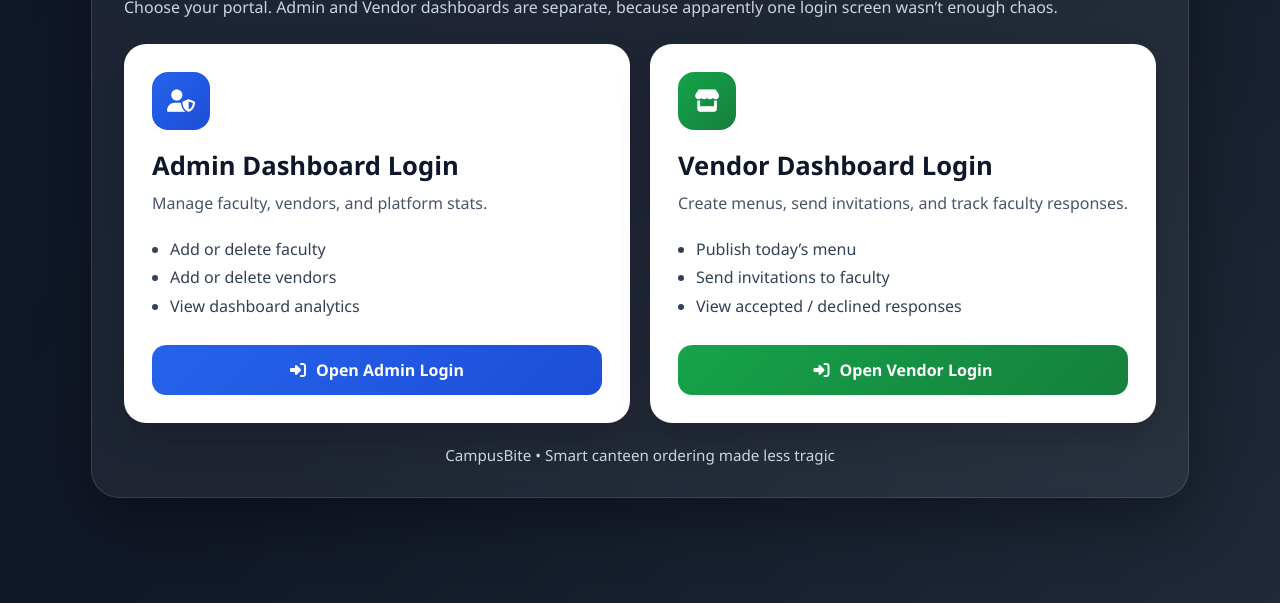
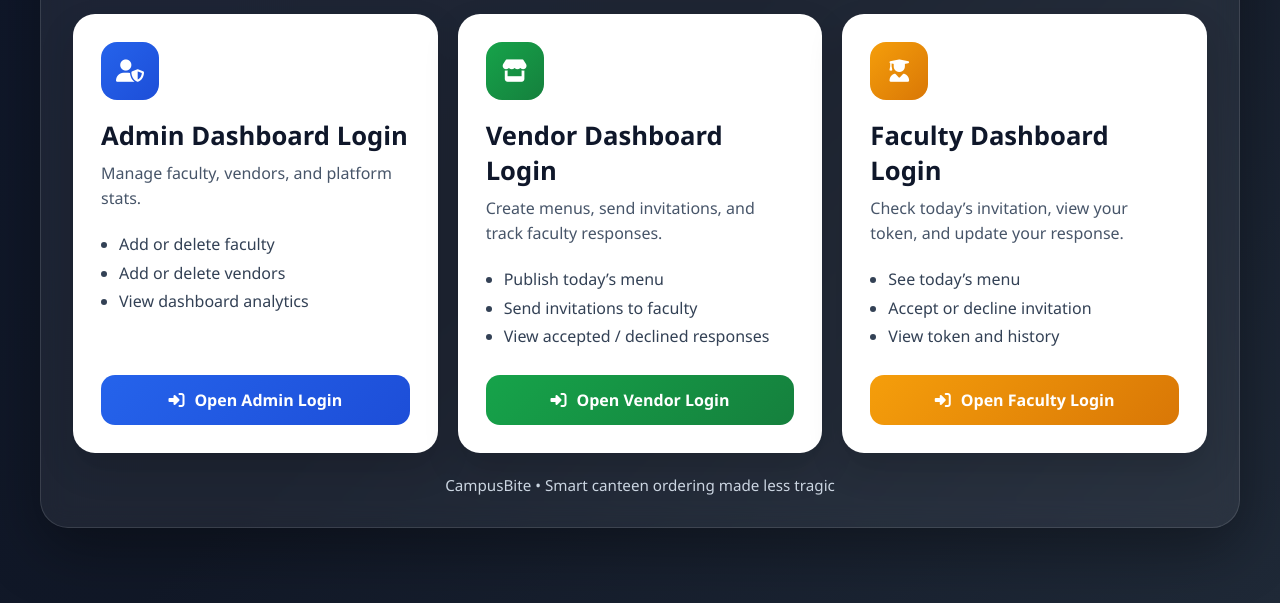
Before and after one commit to sayanbhandari1709/CampusBite-v2, a plain HTML site: page frontend/index.html in a window 1280 px wide. Shown: the part 197-800 px from the top of the page. Drawn offline with Linux system fonts and the light colour scheme.

Commit message:
Add faculty dashboard frontend

```diff
--- a/frontend/index.html
+++ b/frontend/index.html
@@ -25,7 +25,7 @@
 
         .hero-card {
             width: 100%;
-            max-width: 1100px;
+            max-width: 1200px;
             background: rgba(255,255,255,0.06);
             border: 1px solid rgba(255,255,255,0.12);
             backdrop-filter: blur(12px);
@@ -54,7 +54,7 @@
 
         .portal-grid {
             display: grid;
-            grid-template-columns: repeat(2, minmax(0, 1fr));
+            grid-template-columns: repeat(3, minmax(0, 1fr));
             gap: 20px;
         }
 
@@ -86,6 +86,10 @@
 
         .vendor .portal-icon {
             background: linear-gradient(135deg, #16a34a, #15803d);
+        }
+
+        .faculty .portal-icon {
+            background: linear-gradient(135deg, #f59e0b, #d97706);
         }
 
         .portal-box h2 {
@@ -133,11 +137,21 @@
             background: linear-gradient(135deg, #16a34a, #15803d);
         }
 
+        .faculty .portal-btn {
+            background: linear-gradient(135deg, #f59e0b, #d97706);
+        }
+
         .footer-note {
             margin-top: 22px;
             color: #cbd5e1;
             font-size: 0.95rem;
             text-align: center;
+        }
+
+        @media (max-width: 1100px) {
+            .portal-grid {
+                grid-template-columns: repeat(2, minmax(0, 1fr));
+            }
         }
 
         @media (max-width: 820px) {
@@ -163,7 +177,9 @@
                 <h1>CampusBite</h1>
             </div>
 
-            <p class="subtitle">Choose your portal. Admin and Vendor dashboards are separate, because apparently one login screen wasn’t enough chaos.</p>
+            <p class="subtitle">
+                Choose your portal. One app, three roles, because apparently one login screen was not enough chaos.
+            </p>
 
             <div class="portal-grid">
                 <div class="portal-box admin">
@@ -199,6 +215,23 @@
                         Open Vendor Login
                     </a>
                 </div>
+
+                <div class="portal-box faculty">
+                    <div class="portal-icon">
+                        <i class="fa-solid fa-user-graduate"></i>
+                    </div>
+                    <h2>Faculty Dashboard Login</h2>
+                    <p>Check today’s invitation, view your token, and update your response.</p>
+                    <ul>
+                        <li>See today’s menu</li>
+                        <li>Accept or decline invitation</li>
+                        <li>View token and history</li>
+                    </ul>
+                    <a class="portal-btn" href="login.html?role=faculty">
+                        <i class="fa-solid fa-right-to-bracket"></i>
+                        Open Faculty Login
+                    </a>
+                </div>
             </div>
 
             <div class="footer-note">
```
Also changed, not shown: frontend/js/login.js (+26 -7 lines).
